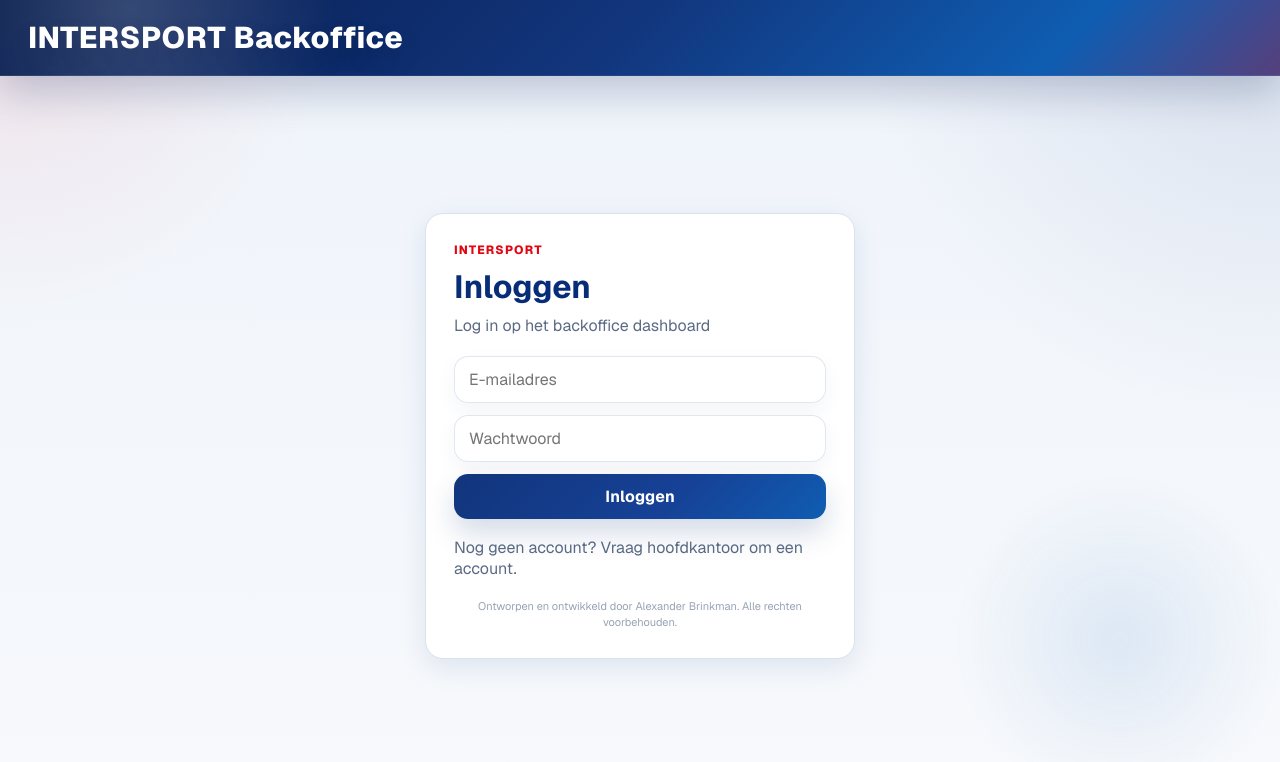
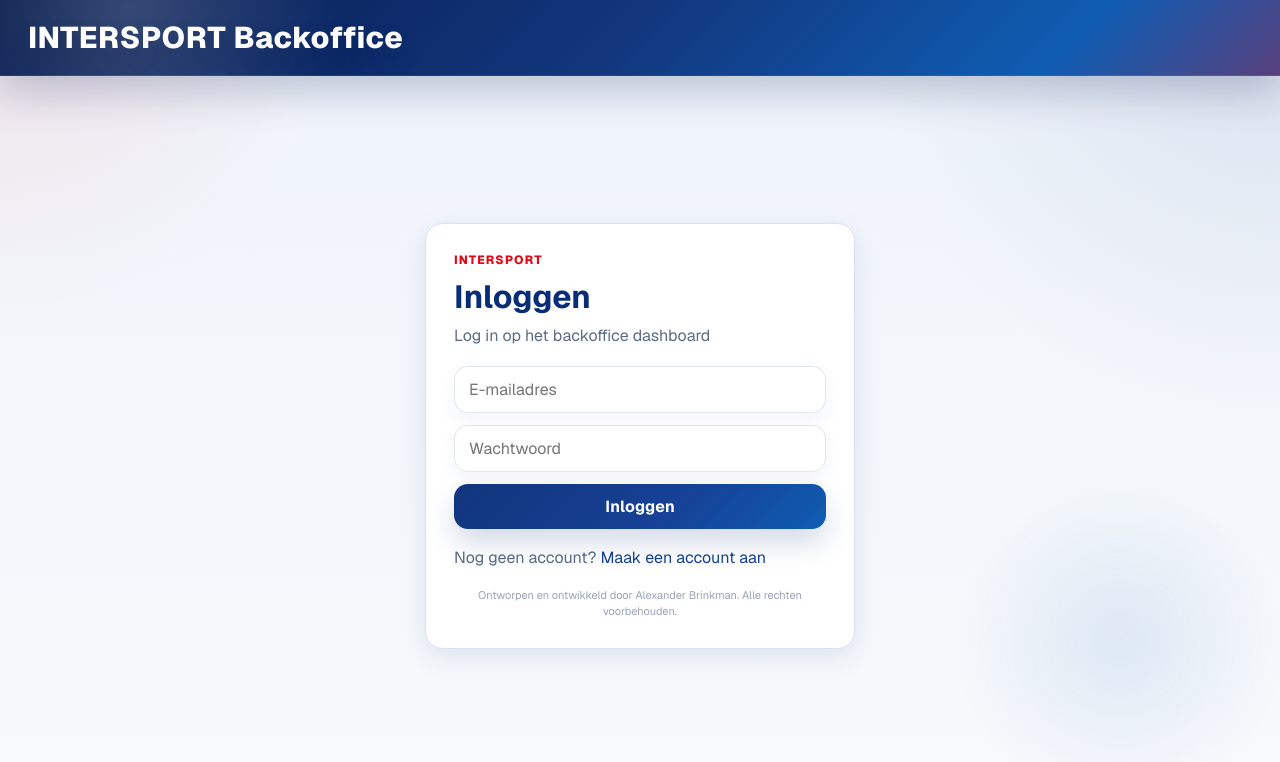
Before and after one commit to AlBr03/BackOffice, a Next.js app in the folder backoffice/: page /login in a window 1280 px wide. Shown: the top 762 px of the page. Built offline with nearby package versions, Linux system fonts and the light colour scheme; no server answers.

Commit message:
Register page

```diff
--- a/backoffice/app/login/page.tsx
+++ b/backoffice/app/login/page.tsx
@@ -1,5 +1,6 @@
 'use client'
 
+import Link from 'next/link'
 import { useState } from 'react'
 import { createClient } from '@/lib/supabase/client'
 
@@ -77,7 +78,7 @@
         </form>
 
         <div style={{ marginTop: 18, color: '#5b6b84' }}>
-          Nog geen account? Vraag hoofdkantoor om een account.
+          Nog geen account? <Link href="/register">Maak een account aan</Link>
         </div>
 
         <div
```
